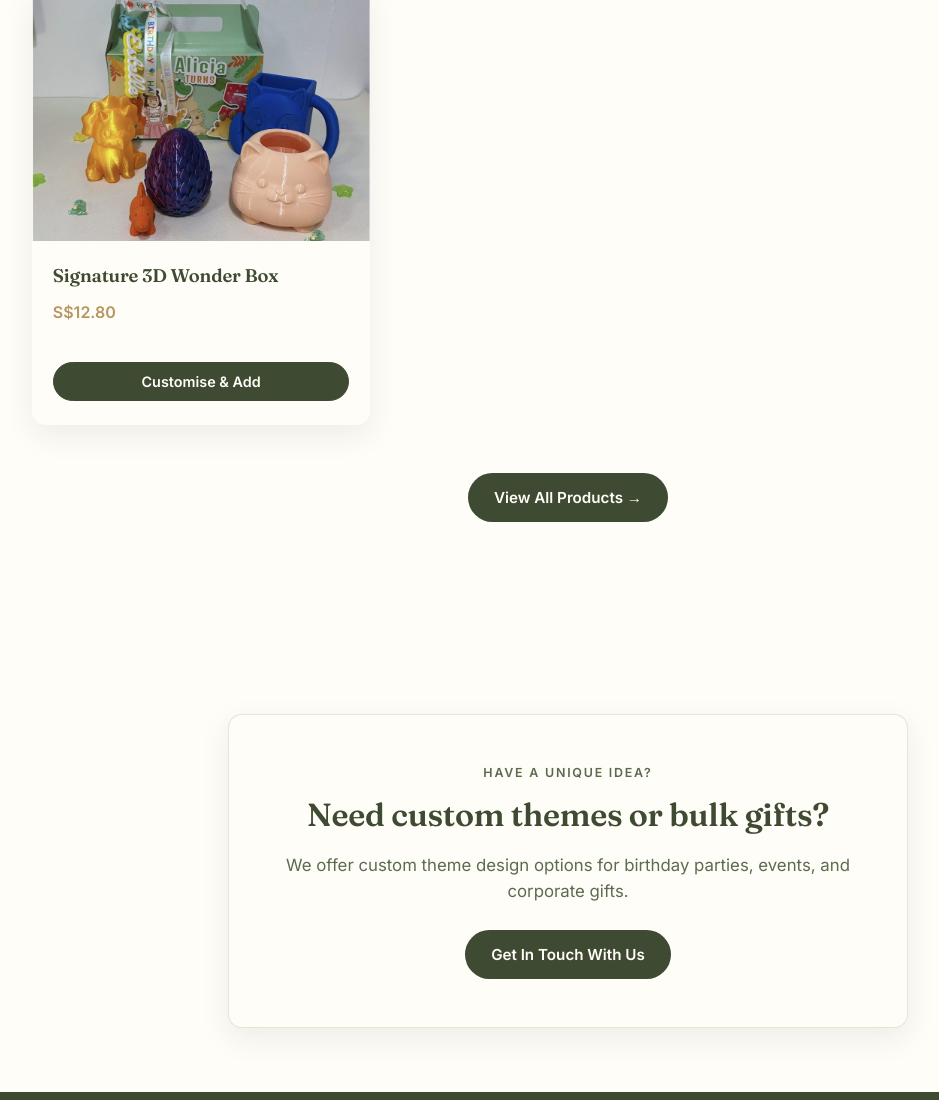
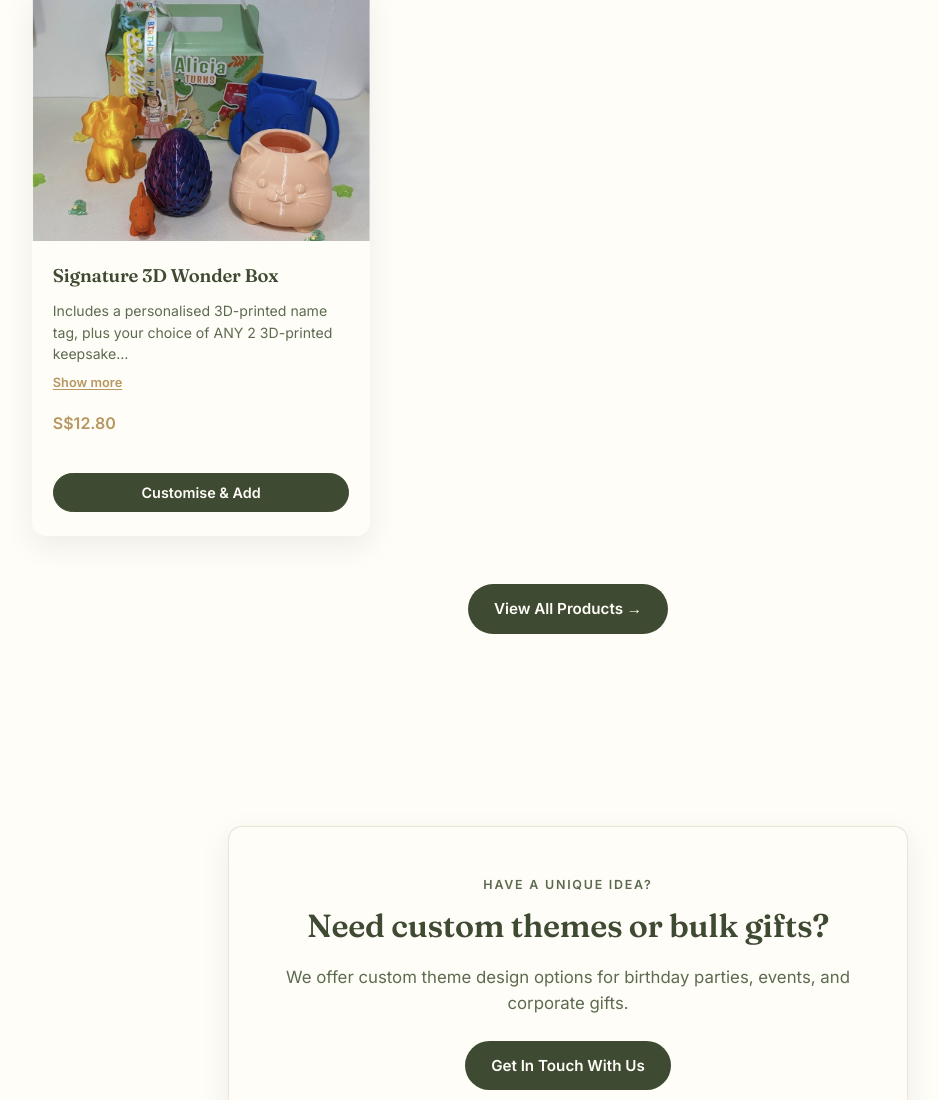
Before and after one commit to jiawun90/testing, a website: page index.html in a window 1280 px wide. Shown: the part 1339-2439 px from the top of the page, without its empty margins (72-1011 px from the left). Drawn offline with Linux system fonts and the light colour scheme.

Commit message:
Add files via upload

```diff
--- a/script.js
+++ b/script.js
@@ -167,18 +167,24 @@ function renderProducts() {
 
   // Helper function to build the HTML string
   const createMarkup = (items) => items.map((p) => {
-    // Signature 3D Wonder Box 等：默认折叠，点「Customise」才展开介绍 + 名字 + 4选2
+    // Signature 3D Wonder Box：介绍默认显示一段 + Show more；名字/4选2 点 Customise 才展开
     if (p.chooseOptions) {
+      const shortDesc = p.desc.length > 90 ? p.desc.slice(0, 90).trim() + "…" : p.desc;
+      const needsMore = p.desc.length > 90;
       return `
     <div class="product-card" data-id="${p.id}">
       <div class="product-media">${p.image ? `<img src="${p.image}" alt="${p.name}" loading="lazy">` : ''}</div>
       <div class="product-body">
         <h3>${p.name}${p.ageLabel ? ` <span class="age-label">${p.ageLabel}</span>` : ""}</h3>
+        <div class="desc-block">
+          <p class="product-desc desc-short" id="descShort-${p.id}">${shortDesc}</p>
+          <p class="product-desc desc-full" id="descFull-${p.id}" hidden>${p.desc}</p>
+          ${needsMore ? `<button type="button" class="btn-show-more" data-toggle-desc="${p.id}" id="toggleDesc-${p.id}">Show more</button>` : ""}
+        </div>
         <p class="product-price">${p.priceLabel}</p>
 
-        <!-- 默认隐藏的自定义区域 -->
+        <!-- 默认隐藏：名字 + 4选2 + 加购 -->
         <div class="customise-panel" id="customisePanel-${p.id}" hidden>
-          <p class="product-desc">${p.desc}</p>
           <div class="field-row">
             <label for="personalise-${p.id}">${p.nameField.label}</label>
             ${p.multiName
@@ -207,7 +213,6 @@ function renderProducts() {
           </div>
         </div>
 
-        <!-- 默认显示的按钮：点开后隐藏 -->
         <button type="button" class="btn-customise" data-open-customise="${p.id}" id="openCustomise-${p.id}">
           Customise &amp; Add
         </button>
@@ -285,8 +290,28 @@ function renderProducts() {
     });
   };
 
-  // Helper: 折叠/展开自定义面板（Signature 3D Wonder Box）
+  // Helper: 折叠/展开自定义面板 + 介绍 Show more
   const bindCustomisePanels = (container) => {
+    // Show more / Show less 介绍
+    container.querySelectorAll("[data-toggle-desc]").forEach((btn) => {
+      btn.addEventListener("click", () => {
+        const id = btn.dataset.toggleDesc;
+        const shortEl = document.getElementById(`descShort-${id}`);
+        const fullEl = document.getElementById(`descFull-${id}`);
+        if (!shortEl || !fullEl) return;
+        const expanded = !fullEl.hidden;
+        if (expanded) {
+          fullEl.hidden = true;
+          shortEl.hidden = false;
+          btn.textContent = "Show more";
+        } else {
+          shortEl.hidden = true;
+          fullEl.hidden = false;
+          btn.textContent = "Show less";
+        }
+      });
+    });
+
     container.querySelectorAll("[data-open-customise]").forEach((btn) => {
       btn.addEventListener("click", () => {
         const id = btn.dataset.openCustomise;
@@ -294,7 +319,6 @@ function renderProducts() {
         if (panel) {
           panel.hidden = false;
           btn.hidden = true;
-          // 展开后滚动到表单，方便手机端操作
           panel.scrollIntoView({ behavior: "smooth", block: "nearest" });
         }
       });
@@ -308,7 +332,6 @@ function renderProducts() {
         if (panel) panel.hidden = true;
         if (openBtn) openBtn.hidden = false;
 
-        // 清空已填内容
         const input = document.getElementById(`personalise-${id}`);
         if (input) input.value = "";
         container.querySelectorAll(`.choose-checkbox[data-choose-group="${id}"]`).forEach((b) => {
--- a/styles.css
+++ b/styles.css
@@ -236,6 +236,29 @@ em { font-style: italic; color: var(--gold); }
 .name-count.has-names {
   color: var(--olive);
   background: rgba(63, 74, 50, 0.12);
+}
+
+/* ==================== 介绍 Show more ==================== */
+.desc-block {
+  margin-bottom: 0.5em;
+}
+.desc-block .product-desc {
+  margin-bottom: 0.25em;
+}
+.btn-show-more {
+  background: none;
+  border: none;
+  padding: 0;
+  font-family: 'Inter', sans-serif;
+  font-size: .8rem;
+  font-weight: 600;
+  color: var(--gold);
+  cursor: pointer;
+  text-decoration: underline;
+  text-underline-offset: 2px;
+}
+.btn-show-more:hover {
+  color: var(--olive);
 }
 
 /* ==================== Customise 折叠面板（Signature 3D Wonder Box） ==================== */
```
